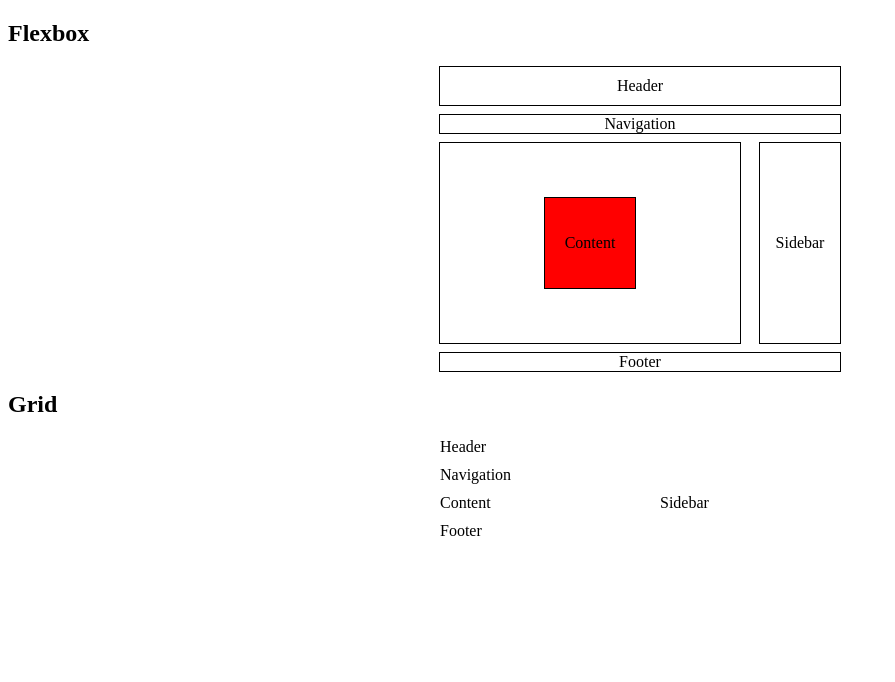
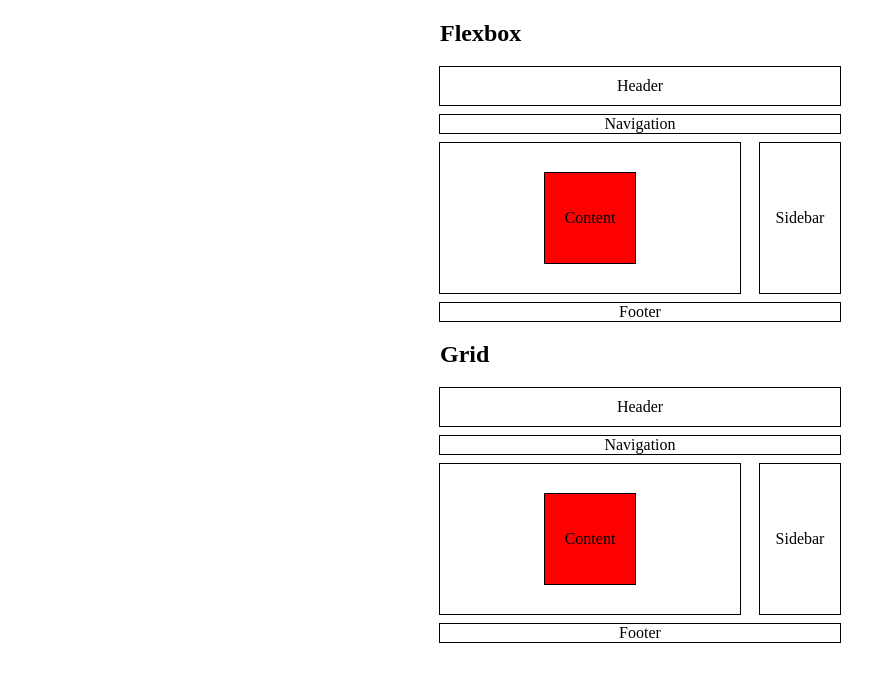
Before and after one commit to iSteffan/DevIT-Software-test-task, a plain HTML site: page index.html in a window 1280 px wide. Shown: the whole page, without its empty margins (0-895 px from the left). Drawn offline with Linux system fonts and the light colour scheme.

Commit message:
html/css task 2 done

```diff
--- a/css/styles.css
+++ b/css/styles.css
@@ -2,14 +2,16 @@ p {
   margin: 0;
 }
 
-.flexbox {
+.container {
   margin-left: auto;
   margin-right: auto;
+  width: 400px;
+}
+
+.flexbox {
   display: flex;
   flex-direction: column;
   row-gap: 10px;
-
-  width: 400px;
 }
 
 .header {
@@ -35,11 +37,12 @@ p {
   align-items: center;
   flex-grow: 2;
 
-  height: 200px;
+  height: 150px;
   outline: 1px solid black;
 }
 
-.square {
+.square,
+.grid-square {
   display: flex;
   justify-content: center;
   align-items: center;
@@ -90,32 +93,49 @@ p {
   margin-left: auto;
   margin-right: auto;
   display: grid;
-  grid-template-columns: repeat(2, 1fr);
+  grid-template-columns: 1fr 20%; /* Змінено шаблон стовпців */
   grid-template-rows: auto auto 1fr auto auto;
-  gap: 10px;
-
+  row-gap: 10px;
+  column-gap: 20px;
   width: 400px;
 }
 
 .grid-header {
+  padding: 10px 0;
   grid-column: 1 / span 2;
+  text-align: center;
+  outline: 1px solid black;
 }
 
 .grid-nav {
   grid-column: 1 / span 2;
+  text-align: center;
+  outline: 1px solid black;
 }
 
 .grid-content {
   grid-column: 1;
   grid-row: 3;
+  display: flex;
+  justify-content: center;
+  align-items: center;
+  /* flex-grow: 2; */
+  height: 150px;
+  outline: 1px solid black;
 }
 
 .grid-sidebar {
   grid-column: 2;
   grid-row: 3;
-  margin-left: 15px;
+  display: flex;
+  justify-content: center;
+  align-items: center;
+  width: 100%; /* Змінено ширину на 100% */
+  outline: 1px solid black;
 }
 
 .grid-footer {
   grid-column: 1 / span 2;
+  text-align: center;
+  outline: 1px solid black;
 }
--- a/index.html
+++ b/index.html
@@ -10,6 +10,7 @@
 
   <body>
     <main>
+      <div class="container">
         <h2>Flexbox</h2>
         <div class="flexbox">
           <div class="header"><p>Header</p></div>
@@ -39,6 +40,7 @@
 
           <div class="grid-footer"><p>Footer</p></div>
         </div>
+      </div>
     </main>
 
     <!-- <script defer src=""></script> -->
```
Lines whose indentation alone changed are shown as unchanged.
